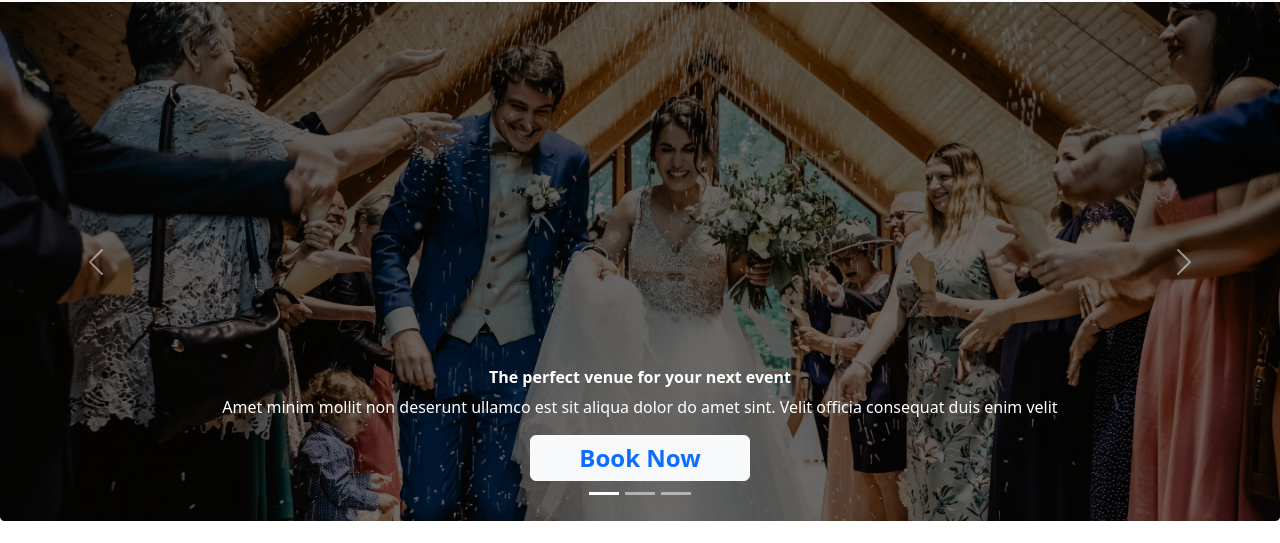
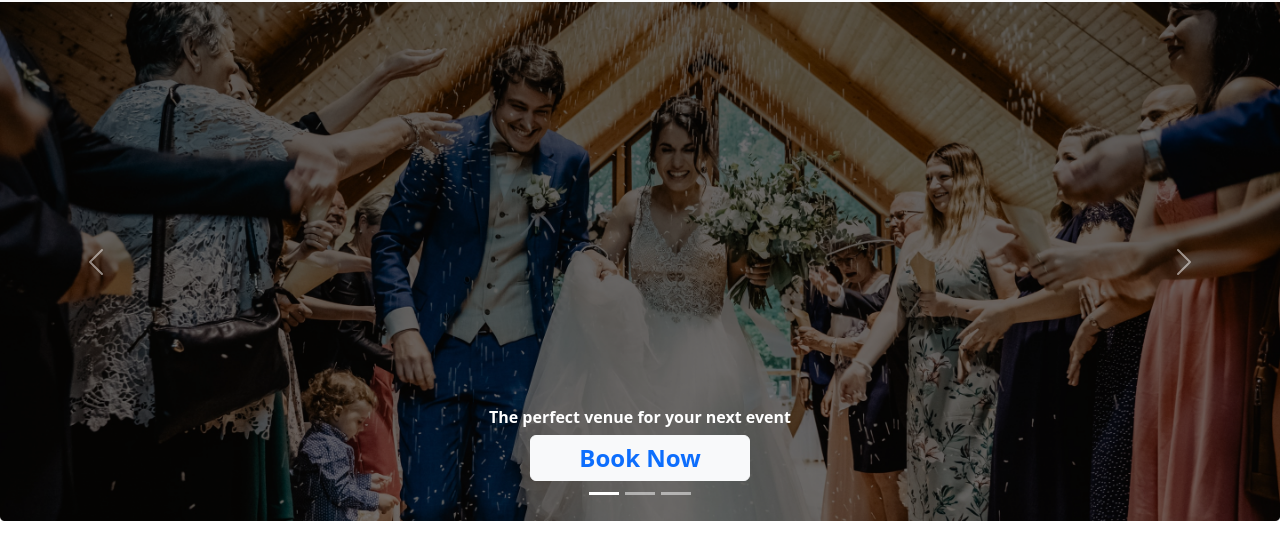
Before and after one commit to aalnoman2042/convention-center, a plain HTML site: page index.html in a window 1280 px wide. Shown: the part 84-627 px from the top of the page. Drawn offline with nearby package versions, Linux system fonts and the light colour scheme.

Commit message:
done maybe

```diff
--- a/index.html
+++ b/index.html
@@ -54,8 +54,7 @@
                 <div class="carousel-caption  d-md-block">
                     <h6 class=" fw-bold ">The perfect venue for your
                         next event</h6>
-                    <p>Amet minim mollit non deserunt ullamco est sit aliqua
-                        dolor do amet sint. Velit officia consequat duis enim velit </p>
+
                     <button class="btn btn-light text-primary px-5 py-1 fw-bolder fs-4">Book Now</button>
                 </div>
             </div>
```
